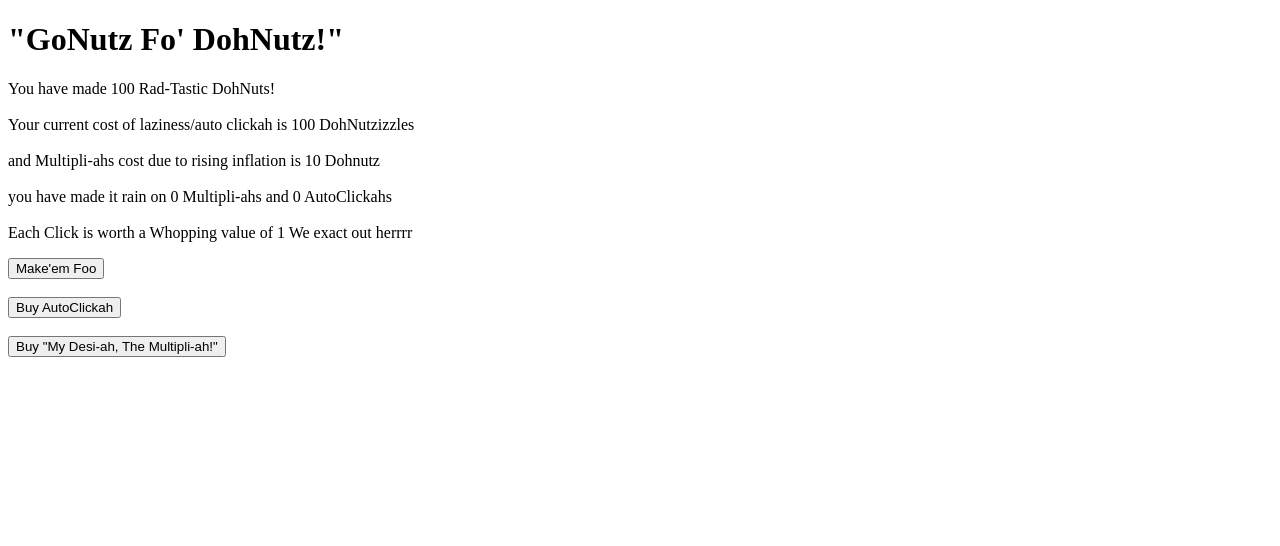
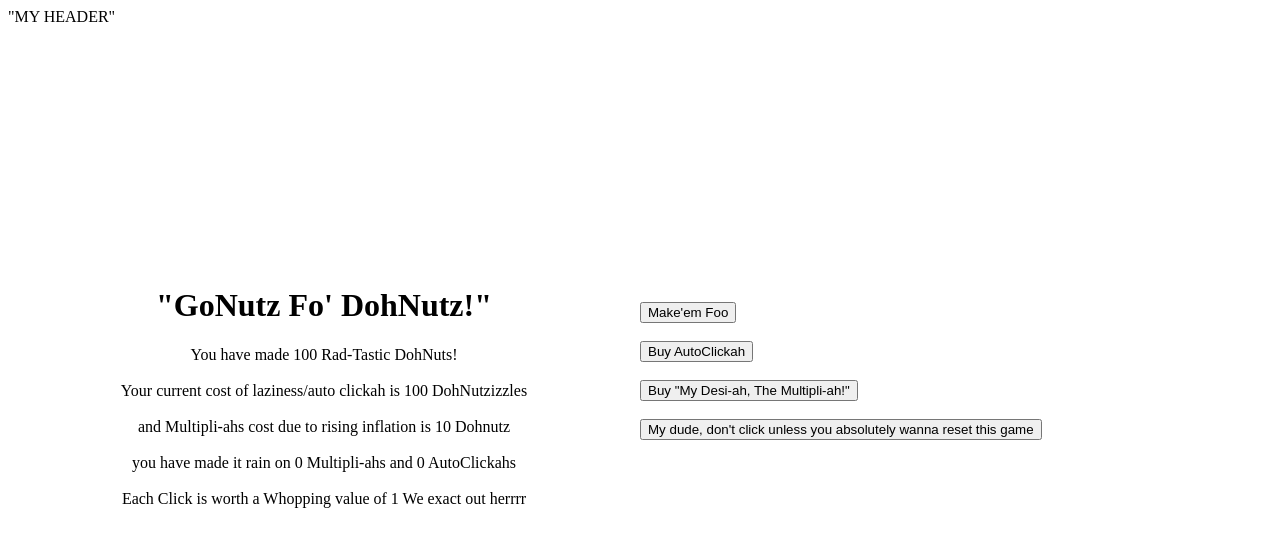
Before and after one commit to 2022-Summer-Cohort/donut-maker-TMBrunetti, a website built with Parcel: page index.html in a window 1280 px wide. Built offline with nearby package versions, Linux system fonts and the light colour scheme.

Commit message:
multiplier updating fixed, grid added, working on reset button

```diff
--- a/DoughnutMaker.js
+++ b/DoughnutMaker.js
@@ -1,4 +1,4 @@
-class dohnut{
+class dohnutClass{
     constructor(numberOf) {
         this._numberOf = numberOf;
         this._autoCost = 100;
@@ -14,23 +14,32 @@ class dohnut{
 
     getStatus(){
         return "You have made "+ Math.round(this._numberOf) + " Rad-Tastic DohNuts!"  + "\n" + "\n" +
-         "Your current cost of laziness/auto clickah is "+ Math.round(this._autoCost) +" DohNutzizzles" + "\n"+ "\n" +
-         " and Multipli-ahs cost due to rising inflation is "+Math.round(this._multiCost) + " Dohnutz" + "\n" + "\n" +
+         "Your current cost of laziness/auto clickah is "+ Math.ceil(this._autoCost) +" DohNutzizzles" + "\n"+ "\n" +
+         " and Multipli-ahs cost due to rising inflation is "+Math.ceil(this._multiCost) + " Dohnutz" + "\n" + "\n" +
          " you have made it rain on " + this._numOfMulti + " Multipli-ahs and "+ this._numOfAuto + " AutoClickahs" +"\n" +"\n" +
          " Each Click is worth a Whopping value of  "+ this._clickValue +" We exact out herrrr" ;
 
     }
 
     getStatusDisplay(){()=>
-        setInterval(this.getStatus,200)
+        setInterval(this.getStatus,500)
     }
 
     make() {
        this._numberOf += this._clickValue;
     }
 
+    reset(){
+        this._numberOf == 0,
+        this._numOfMulti == 0,
+        this._clickValue == 1,
+        this._numOfAuto == 0,
+        this._multiCost == 10,
+        this._autoCost == 100
+    }
+
 
 
 }
 
-export default dohnut
+export default dohnutClass
--- a/app.js
+++ b/app.js
@@ -1,14 +1,20 @@
-import dohnut from "./DoughnutMaker.js";
+import dohnutClass from "./DoughnutMaker.js";
 
 const numberOfEl = document.querySelector("#numberOf");
 const statusEl = document.querySelector("#status")
-const dohnutz = new dohnut(100);
+const dohnutz = new dohnutClass(100);
 
 statusEl.innerText = dohnutz.getStatus();
 
 const makeBtn = document.querySelector("#make");
 makeBtn.addEventListener("click", ()=> {
     dohnutz.make();
+    statusEl.innerText = dohnutz.getStatus();
+})
+
+const resetBtn = document.querySelector("#reset");
+resetBtn.addEventListener("click",()=>{
+    dohnutz.reset(),
     statusEl.innerText = dohnutz.getStatus();
 })
 
@@ -35,7 +41,7 @@ autoBtn2.addEventListener("click",()=>{
         dohnutz._multiCost *= 1.2;
         dohnutz._clickValue *= 1.2;
         dohnutz._numOfMulti ++;
-        dohnutz.getStatus();
+        statusEl.innerText = dohnutz.getStatus();
         }
         else{alert("My Breh, You Broke AF")
         }})
--- a/index.html
+++ b/index.html
@@ -9,8 +9,26 @@
   </head>
   <body>
     <div class="container">
+
+      <div class="parent">
+        <div class="Header">
+          <header>"MY HEADER"</header>
+        </div>
+
+        <divApplication class="divApplication">
+
+
+
+          <div class="parent2">
+
+            <div class="divStatus">
               <h1>"GoNutz Fo' DohNutz!"</h1>
               <p id="status"></p>
+            </div>
+
+            <div class="divGame">
+              <br>
+              <br>
               <button id="make">Make'em Foo</button>
               <br>
               <br>
@@ -18,8 +36,18 @@
               <br>
               <br>
               <button id="multi">Buy "My Desi-ah, The Multipli-ah!"</button>
+              <br>
+              <br>
+              <button id="reset">My dude, don't click unless you absolutely wanna reset this game</button>
+            </div>
+
+            </div>
 
 
+
+
+        </divApplication>
+      </div>
 
     </div>
     <script src="app.js" type="module"></script>
--- a/layout.css
+++ b/layout.css
@@ -0,0 +1,28 @@
+.parent {
+    display: grid;
+    grid-template-columns: 1fr;
+    grid-template-rows: repeat(2, 1fr);
+    grid-column-gap: 0px;
+    grid-row-gap: 0px;
+    }
+
+    .divHeader { grid-area: 1 / 1 / 2 / 2; }
+    .divApplication { grid-area: 2 / 1 / 3 / 2; }
+
+
+
+    .parent2 {
+        display: grid;
+        grid-template-columns: repeat(2, 1fr);
+        grid-template-rows: 1fr;
+        grid-column-gap: 0px;
+        grid-row-gap: 0px;
+
+        }
+
+        .divStatus { grid-area: 1 / 1 / 2 / 2; }
+        .divStatus{
+            text-align: center;
+
+        }
+        .divGame { grid-area: 1 / 2 / 2 / 3; }
```
Lines whose indentation alone changed are shown as unchanged.
